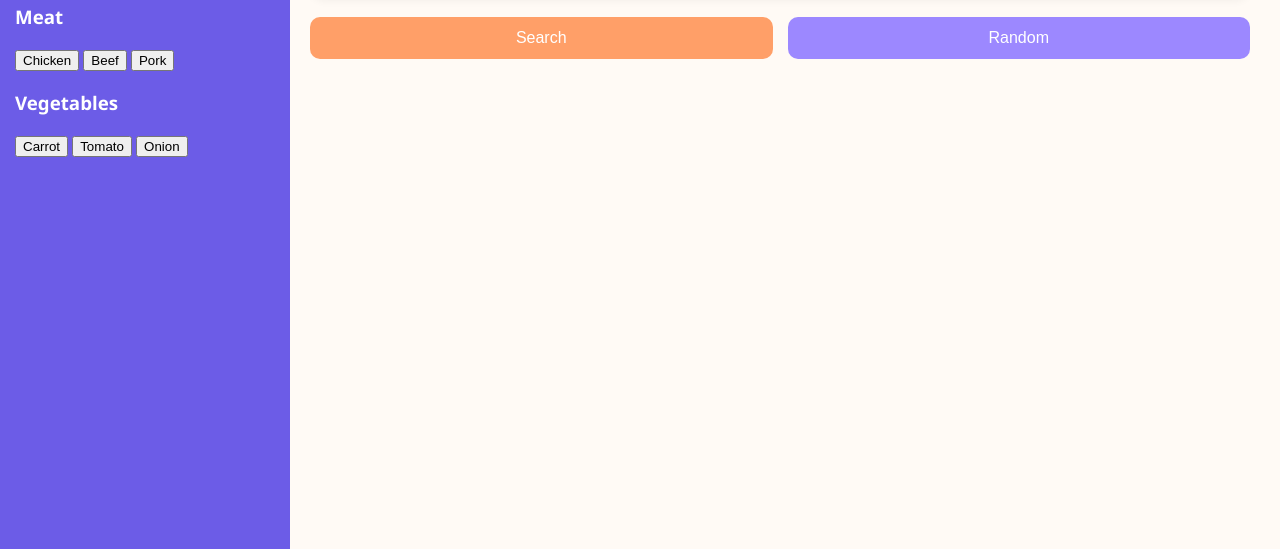
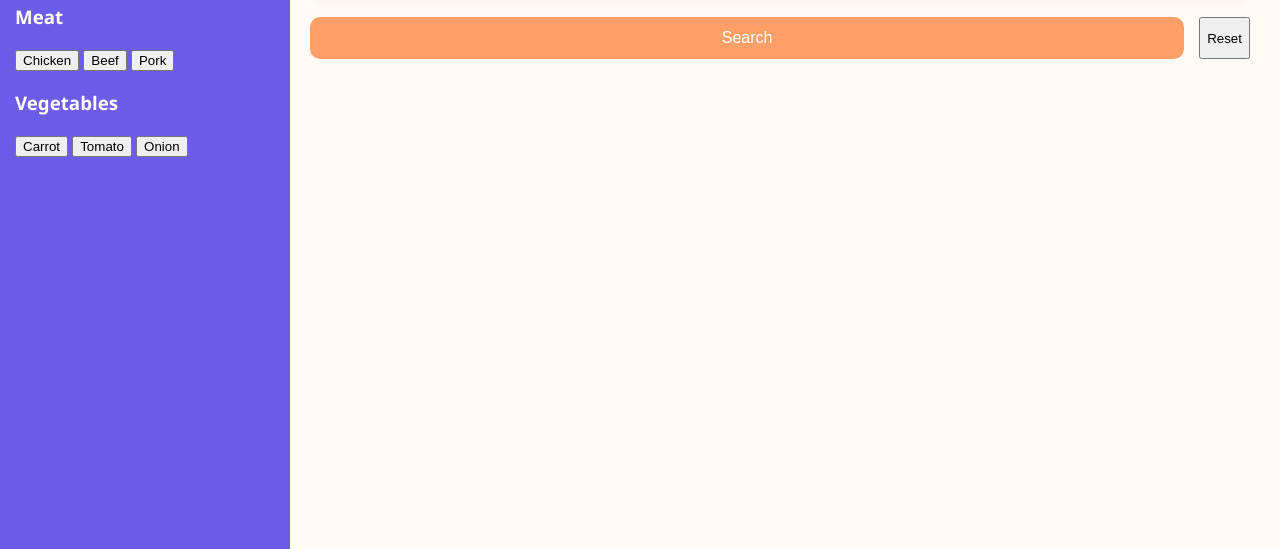
Before and after one commit to itarchanon/menudetail, a plain HTML site: page pin/index.html in a window 1280 px wide. Shown: the part 251-800 px from the top of the page. Drawn offline with Linux system fonts and the light colour scheme.

Commit message:
Update index.html

```diff
--- a/pin/index.html
+++ b/pin/index.html
@@ -48,7 +48,7 @@
 
             <div id="search-section">
                 <button id="search-btn">Search</button>
-                <button id="random-btn">Random</button>
+                <button id="reset-btn">Reset</button>
             </div>
 
             <div id="recipe-result">
@@ -59,6 +59,7 @@
                 <p><strong>Missing Ingredients:</strong> <span id="recipe-missing">...</span></p>
                 <button id="how-to-cook">How to Cook</button>
             </div>
+
         </section>
     </main>
 </body>
```
